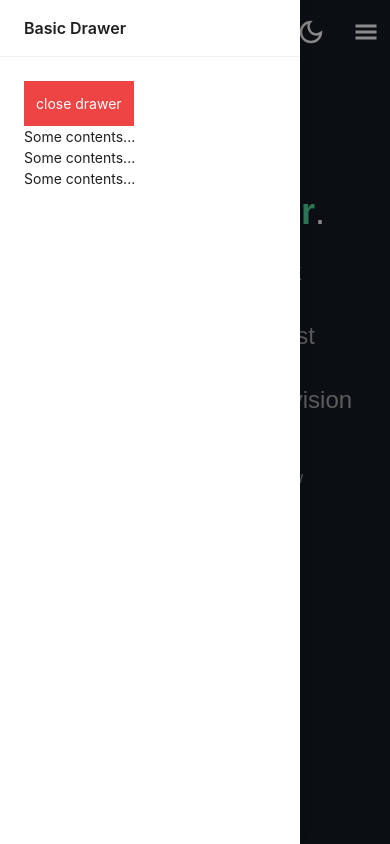
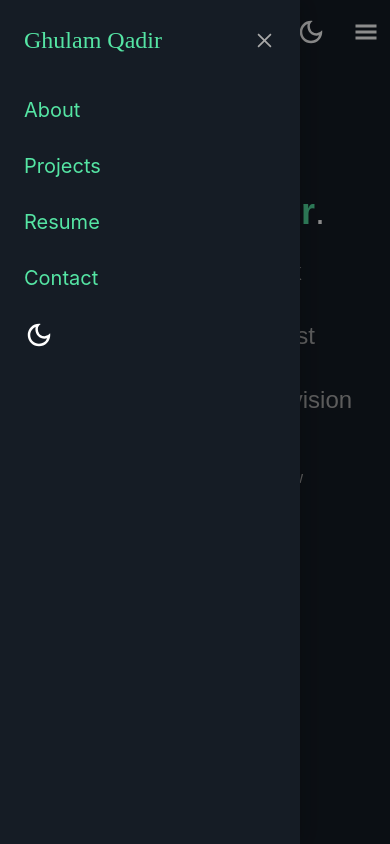
Before and after one commit to GhulamQadir/developer-folio, a Next.js app: page / in a window 390 px wide. Both pictures are taken after a click on the button 366 px from the left and 32 px from the top of the page. Shown: the top 844 px of the page. Built offline with nearby package versions, Linux system fonts and the light colour scheme; a web font is replaced by a local one.

Commit message:
updated changes

```diff
--- a/src/app/page.tsx
+++ b/src/app/page.tsx
@@ -17,6 +17,7 @@ export default function Home() {
   const [borderColor, setBorderColor] = useState("border-[#55E5A4]");
   const [containerColor, setContColor] = useState("bg-[#55E5A4]");
   const [btnTextColor, setBtnTextColor] = useState("text-[#26313F]");
+  const [drawerBgColor, setDrawerBgColor] = useState("#151C25");
 
   useEffect(() => {
     if (theme) {
@@ -28,8 +29,10 @@ export default function Home() {
       setBorderColor("border-[#55E5A4]");
       setContColor("bg-[#55E5A4]");
       setBtnTextColor("text-[#26313F]");
+      setDrawerBgColor("#151C25");
     } else {
       setBgColor("bg-[#f2f0f2]");
+      setDrawerBgColor("#f2f0f2");
       setTextColor("text-[#26313F]");
       setHeadingColor("text-[#26313F]");
       setIconColor("#26313F");
@@ -49,6 +52,8 @@ export default function Home() {
             headingColor={headingColor}
             iconColor={iconColor}
             bgColor={bgColor}
+            drawerBgColor={drawerBgColor}
+            textColor={textColor}
           />
           <HeroComponent
             textColor={textColor}
--- a/src/components/AboutMe.tsx
+++ b/src/components/AboutMe.tsx
@@ -62,7 +62,8 @@ function AboutMe({
             })}
           </div>
 
-          <Link href={"/resume.pdf"} download="Resume.pdf">
+          <div>
+            <Link href={"/resume.pdf"} download="Resume.pdf" id="resume">
               <button
                 className={`border-[1px] ${borderColor} px-3 py-1 ${headingTwoColor}`}
               >
@@ -72,6 +73,7 @@ function AboutMe({
           </div>
         </div>
       </div>
+    </div>
   );
 }
 export default AboutMe;
--- a/src/components/Navbar.tsx
+++ b/src/components/Navbar.tsx
@@ -5,14 +5,26 @@ import { MdOutlineDarkMode } from "react-icons/md";
 import { GiHamburgerMenu } from "react-icons/gi";
 import Link from "next/link";
 import { developerName } from "@/data/data";
+import { RxCross2 } from "react-icons/rx";
+
 interface TProps {
   theme: boolean;
   bgColor: string;
   headingColor: string;
   iconColor: string;
+  drawerBgColor: string;
+  textColor: string;
   setTheme: (theme: boolean) => void;
 }
-function Navbar({ theme, setTheme, bgColor, headingColor, iconColor }: TProps) {
+function Navbar({
+  theme,
+  setTheme,
+  bgColor,
+  headingColor,
+  iconColor,
+  drawerBgColor,
+  textColor,
+}: TProps) {
   const [open, setOpen] = useState(false);
 
   const showDrawer = () => {
@@ -52,7 +64,10 @@ function Navbar({ theme, setTheme, bgColor, headingColor, iconColor }: TProps) {
           >
             Projects
           </Link>
-          <Link href={""} className=" w-20 rounded-md py-[5px] mr-7 text-xl">
+          <Link
+            href={"#resume"}
+            className="w-20 rounded-md py-[5px] mr-7 text-xl"
+          >
             Resume
           </Link>
           <Link
@@ -63,7 +78,7 @@ function Navbar({ theme, setTheme, bgColor, headingColor, iconColor }: TProps) {
           </Link>
         </div>
         <div className="lg:mr-12 flex gap-x-7">
-          <button className="" onClick={changeTheme}>
+          <button onClick={changeTheme}>
             <MdOutlineDarkMode color={iconColor} size={30} />
           </button>
           <button className="lg:hidden" onClick={showDrawer}>
@@ -73,20 +88,68 @@ function Navbar({ theme, setTheme, bgColor, headingColor, iconColor }: TProps) {
       </div>
 
       <Drawer
-        title="Basic Drawer"
         placement={"left"}
         closable={false}
         onClose={onClose}
         open={open}
         width={300}
         key={"left"}
+        style={{ backgroundColor: drawerBgColor }}
       >
-        <button onClick={onClose} className="bg-red-500 p-3 text-white">
-          close drawer
-        </button>
-        <p>Some contents...</p>
-        <p>Some contents...</p>
-        <p>Some contents...</p>
+        <div className="flex justify-between">
+          <p
+            className={`text-2xl md:text-[28px] ${headingColor} font-edu font-medium}`}
+          >
+            {developerName}
+          </p>
+          <button onClick={onClose} className={`${textColor}`}>
+            <RxCross2 size={23} />
+          </button>
+        </div>
+        <ul className={`flex flex-col ${headingColor} gap-y-7 mt-10`}>
+          <li>
+            <Link
+              href={"#aboutDiv"}
+              onClick={onClose}
+              className="w-20 rounded-md py-[5px] mr-7 text-xl"
+            >
+              About
+            </Link>
+          </li>
+          <li>
+            {" "}
+            <Link
+              onClick={onClose}
+              href={"#projects"}
+              className="w-20 rounded-md py-[5px] mr-7 text-xl"
+            >
+              Projects
+            </Link>
+          </li>
+          <li>
+            <Link
+              onClick={onClose}
+              href={"#resume"}
+              className="w-20 rounded-md py-[5px] mr-7 text-xl"
+            >
+              Resume
+            </Link>
+          </li>
+          <li>
+            <Link
+              onClick={onClose}
+              href={"#contact"}
+              className="w-20 rounded-md py-[5px] mr-7 text-xl"
+            >
+              Contact
+            </Link>
+          </li>
+          <li>
+            <button onClick={changeTheme}>
+              <MdOutlineDarkMode color={iconColor} size={30} />
+            </button>
+          </li>
+        </ul>
       </Drawer>
     </div>
   );
```
Lines whose indentation alone changed are shown as unchanged.
